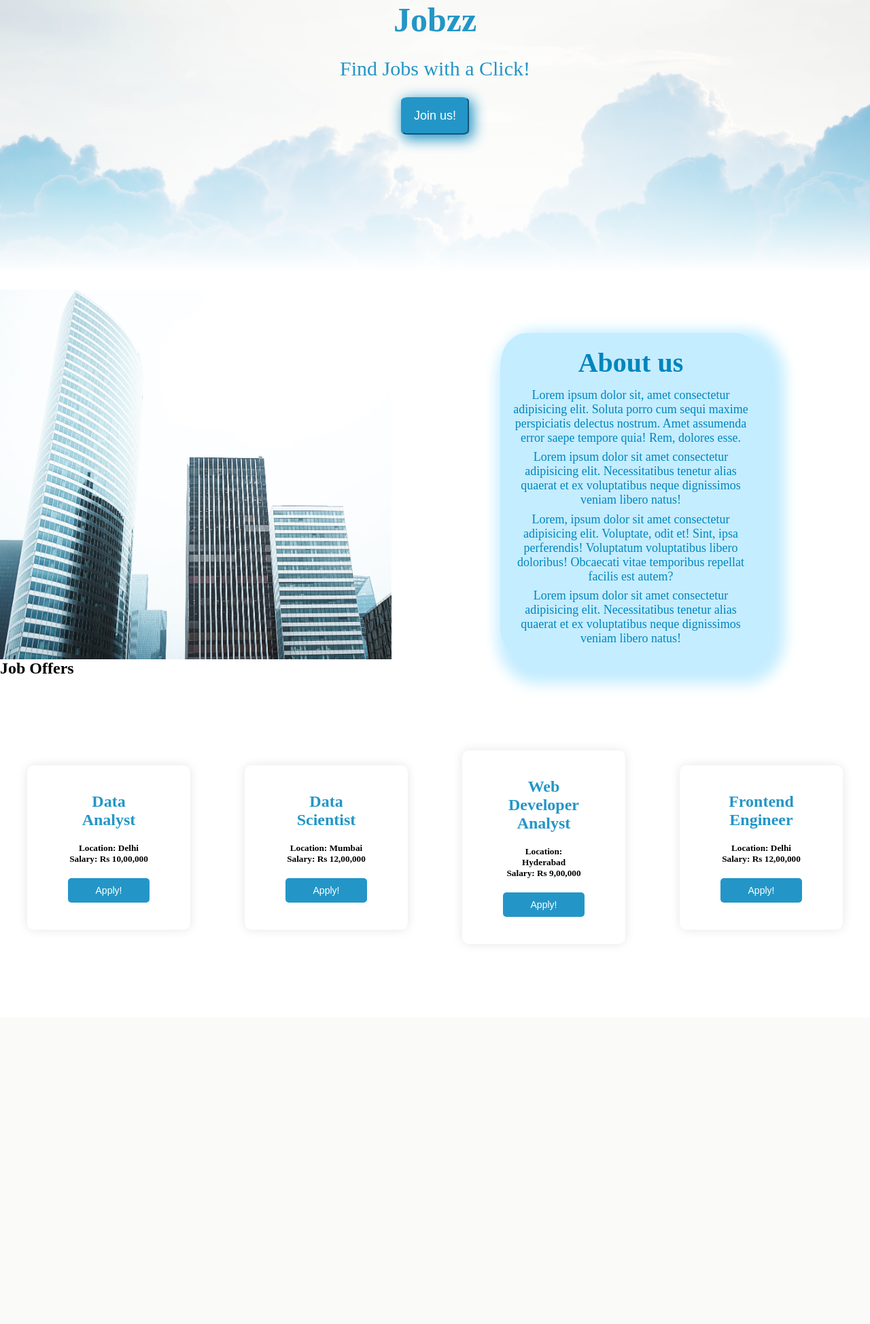
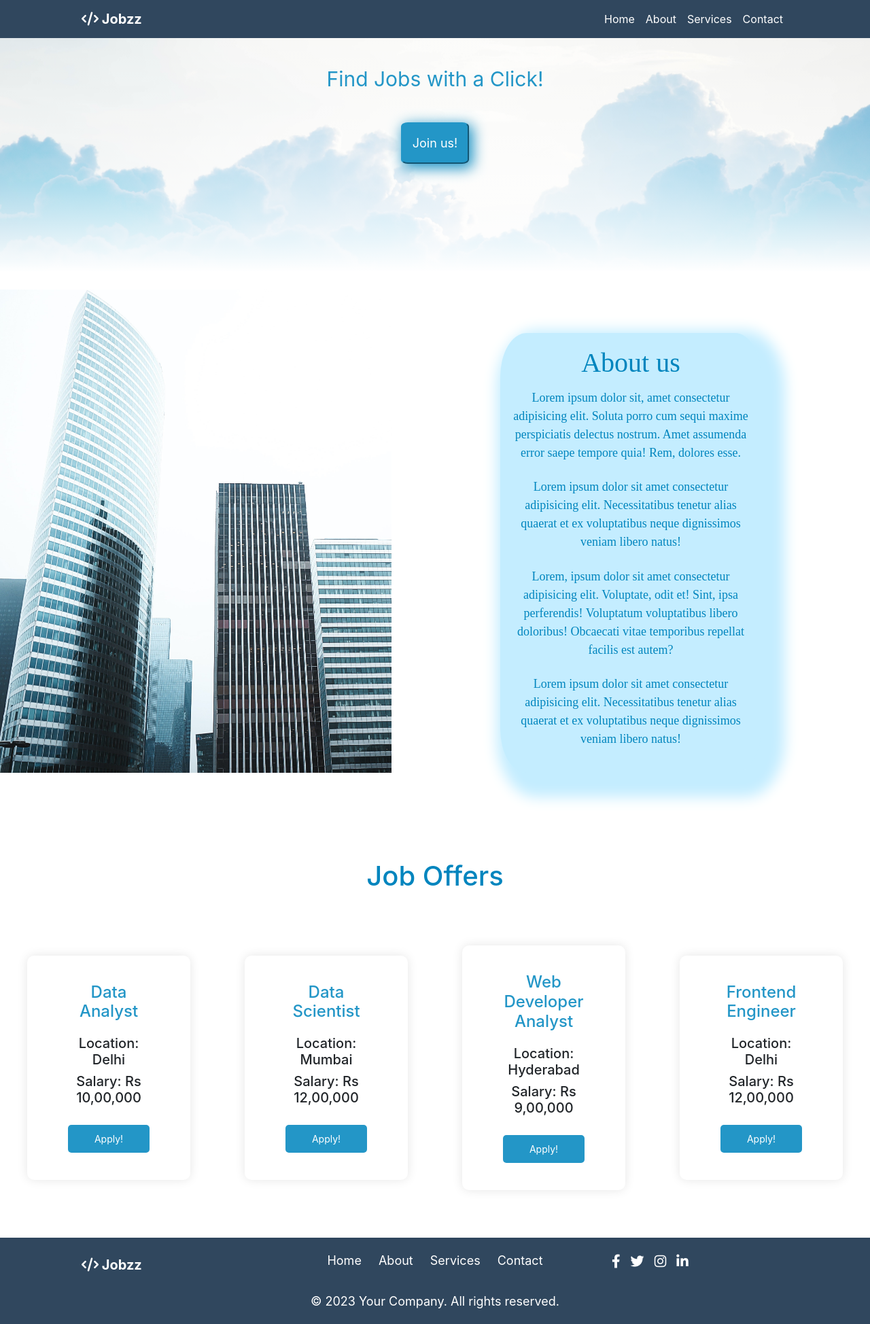
Before and after one commit to say2410/Jobzz, a Flask app: page / in a window 1280 px wide. Shown: the whole page at 68% size. Before the commit the page ends 1349 px from the top, so only its background shows below. Run offline with Flask 3, Linux system fonts and the light colour scheme; some libraries are stand-ins or nearby versions.

Commit message:
Added functionality

```diff
--- /dev/null
+++ b/static/footer.css
@@ -0,0 +1,72 @@
+.footer {
+    font-size: 18px;
+    width: 100%;
+    background-color: #30475e;
+    color: #fff;
+    padding: 20px 0;
+
+}
+
+.container {
+    width: 100%;
+    margin: 0 auto;
+    padding: 0 50px;
+}
+
+.footer-content {
+    display: grid;
+    grid-template-columns: 25% 50% 25%;
+}
+
+
+.footer-menu {
+    list-style: none;
+    padding: 0;
+    margin: 0;
+    text-align: center;
+}
+
+.footer-menu li {
+    display: inline-block;
+    margin-right: 20px;
+}
+
+.footer-menu li:last-child {
+    margin-right: 0;
+}
+
+.footer-menu a {
+    color: #fff;
+    text-decoration: none;
+}
+
+.social-icons {
+    list-style: none;
+    padding: 0;
+    margin: 0;
+}
+
+.social-icons li {
+    display: inline-block;
+    margin-right: 10px;
+}
+
+.social-icons li:last-child {
+    margin-right: 0;
+}
+
+.social-icons a {
+    color: #fff;
+    text-decoration: none;
+    font-size: 20px;
+}
+
+@import url('https://fonts.googleapis.com/css2?family=Poppins:wght@400;600;700&display=swap');
+.footer-bottom {
+    margin-top: 20px;
+    text-align: center;
+}
+
+.footer-bottom p {
+    margin: 0;
+}
--- /dev/null
+++ b/static/navbar.css
@@ -0,0 +1,36 @@
+
+    .navbar {
+      background-color: #30475e;
+      position: fixed;
+      width: 100%;
+    }
+
+    .navbar-brand {
+      color: #ffffff;
+      font-weight: bold;
+    }
+
+    .navbar-nav .nav-item .nav-link {
+      color: #fff;
+      position: relative;
+      transition: 0.3s;
+      font-weight: 400;
+      color:#fff;
+    }
+
+    .navbar-nav .nav-item .nav-link::before {
+      content: '';
+      position: absolute;
+      width: 0%;
+      height: 2px;
+      bottom: 0;
+      left: 0;
+      background-color: #c4edff;
+      transition: 0.3s;
+      color:#fff;
+    }
+
+    .navbar-nav .nav-item .nav-link:hover::before {
+      width: 100%;
+      color: #fff;
+    }
--- a/static/style.css
+++ b/static/style.css
@@ -98,6 +98,12 @@ body {
     justify-content: space-around;
     align-items: center;
 }
+#offers{
+    text-align: center;
+    font-size: 40px;
+    color: #0085be;
+    margin-top: 10%;
+}
 
 .job {
     display: flex;
--- /dev/null
+++ b/templates/footer.html
@@ -0,0 +1,44 @@
+<!DOCTYPE html>
+<html lang="en">
+<head>
+    <meta charset="UTF-8">
+    <meta name="viewport" content="width=device-width, initial-scale=1.0">
+    <title>Footer</title>
+    <script src="https://kit.fontawesome.com/46b7ceee20.js" crossorigin="anonymous"></script>
+    <link rel="stylesheet" href="https://cdnjs.cloudflare.com/ajax/libs/font-awesome/6.0.0-beta3/css/all.min.css">
+    <link rel="stylesheet" type="text/css" href="{{ url_for('static', filename='footer.css') }}">
+</head>
+<body>
+
+    <footer class="footer">
+        <div class="container">
+          <div class="footer-content">
+            <div class="footer-logo">
+              <a class="navbar-brand" href="#">
+      <i class="fas fa-code"></i> Jobzz
+    </a>
+            </div>
+            <div class="footer-links">
+              <ul class="footer-menu">
+                <li><a href="#">Home</a></li>
+                <li><a href="#">About</a></li>
+                <li><a href="#">Services</a></li>
+                <li><a href="#">Contact</a></li>
+              </ul>
+            </div>
+            <div class="footer-social">
+              <ul class="social-icons">
+                <li><a href="#"><i class="fab fa-facebook-f"></i></a></li>
+                <li><a href="#"><i class="fab fa-twitter"></i></a></li>
+                <li><a href="#"><i class="fab fa-instagram"></i></a></li>
+                <li><a href="#"><i class="fab fa-linkedin-in"></i></a></li>
+              </ul>
+            </div>
+          </div>
+          <div class="footer-bottom">
+            <p>&copy; 2023 Your Company. All rights reserved.</p>
+          </div>
+        </div>
+      </footer>
+</body>
+</html>
--- a/templates/home.html
+++ b/templates/home.html
@@ -5,8 +5,10 @@
     <meta name="viewport" content="width=device-width, initial-scale=1.0">
     <link rel="stylesheet" type="text/css" href="{{ url_for('static', filename='style.css') }}">
     <title>Jobz</title>
+
 </head>
 <body>
+    {% include 'navbar.html' %}
    <div class="intro">
     <h1>Jobzz</h1>
     <p>Find Jobs with a Click!</p>
@@ -33,5 +35,6 @@
 
 
    </div>
+   {% include 'footer.html' %}
 </body>
 </html>
--- /dev/null
+++ b/templates/navbar.html
@@ -0,0 +1,55 @@
+<!DOCTYPE html>
+<html lang="en">
+<head>
+  <meta charset="UTF-8">
+  <meta name="viewport" content="width=device-width, initial-scale=1.0">
+  <title>Responsive Bootstrap 4 Navbar with Icon</title>
+  <!-- Bootstrap CSS -->
+  <link rel="stylesheet" href="https://maxcdn.bootstrapcdn.com/bootstrap/4.5.2/css/bootstrap.min.css">
+  <!-- Font Awesome -->
+  <link rel="stylesheet" href="https://cdnjs.cloudflare.com/ajax/libs/font-awesome/6.0.0-beta3/css/all.min.css">
+  <!-- Poppins Font -->
+  <link rel="stylesheet" href="https://fonts.googleapis.com/css?family=Poppins:400,500,600,700&display=swap">
+  <link rel="stylesheet" type="text/css" href="{{ url_for('static', filename='navbar.css') }}">
+</head>
+<body>
+
+<nav class="navbar navbar-expand-md navbar-dark">
+  <div class="container">
+    <!-- Brand/logo -->
+    <a class="navbar-brand" href="#">
+      <i class="fas fa-code"></i> Jobzz
+    </a>
+
+    <!-- Toggler/collapsibe Button -->
+    <button class="navbar-toggler" type="button" data-toggle="collapse" data-target="#collapsibleNavbar">
+      <span class="navbar-toggler-icon"></span>
+    </button>
+
+    <!-- Navbar links -->
+    <div class="collapse navbar-collapse" id="collapsibleNavbar">
+      <ul class="navbar-nav ml-auto">
+        <li class="nav-item">
+          <a class="nav-link" href="#">Home</a>
+        </li>
+        <li class="nav-item">
+          <a class="nav-link" href="#">About</a>
+        </li>
+        <li class="nav-item">
+          <a class="nav-link" href="#">Services</a>
+        </li>
+        <li class="nav-item">
+          <a class="nav-link" href="#">Contact</a>
+        </li>
+      </ul>
+    </div>
+  </div>
+</nav>
+
+<!-- Bootstrap JS -->
+<script src="https://code.jquery.com/jquery-3.5.1.slim.min.js"></script>
+<script src="https://cdn.jsdelivr.net/npm/@popperjs/core@2.10.2/dist/umd/popper.min.js"></script>
+<script src="https://maxcdn.bootstrapcdn.com/bootstrap/4.5.2/js/bootstrap.min.js"></script>
+
+</body>
+</html>
```
